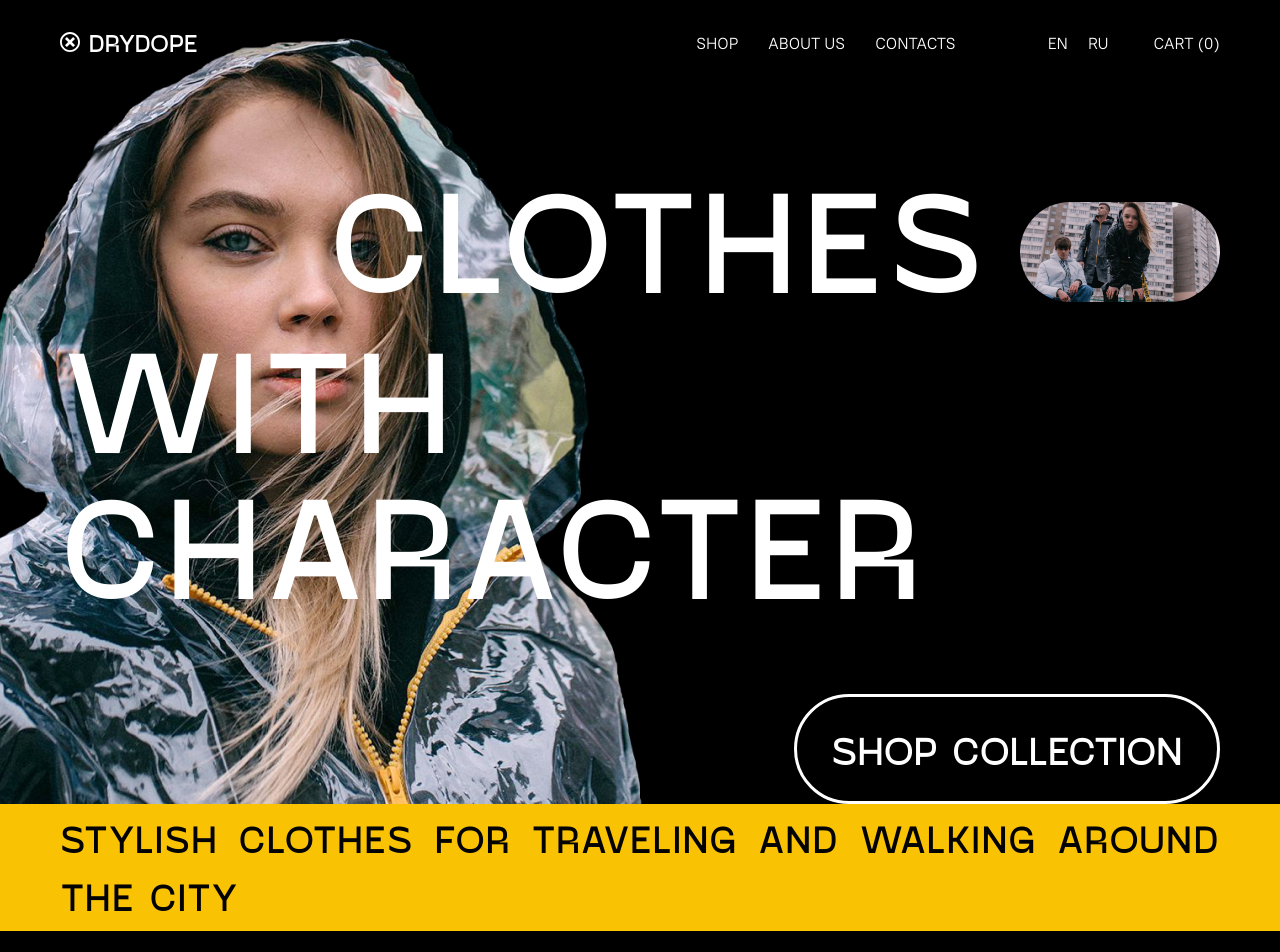
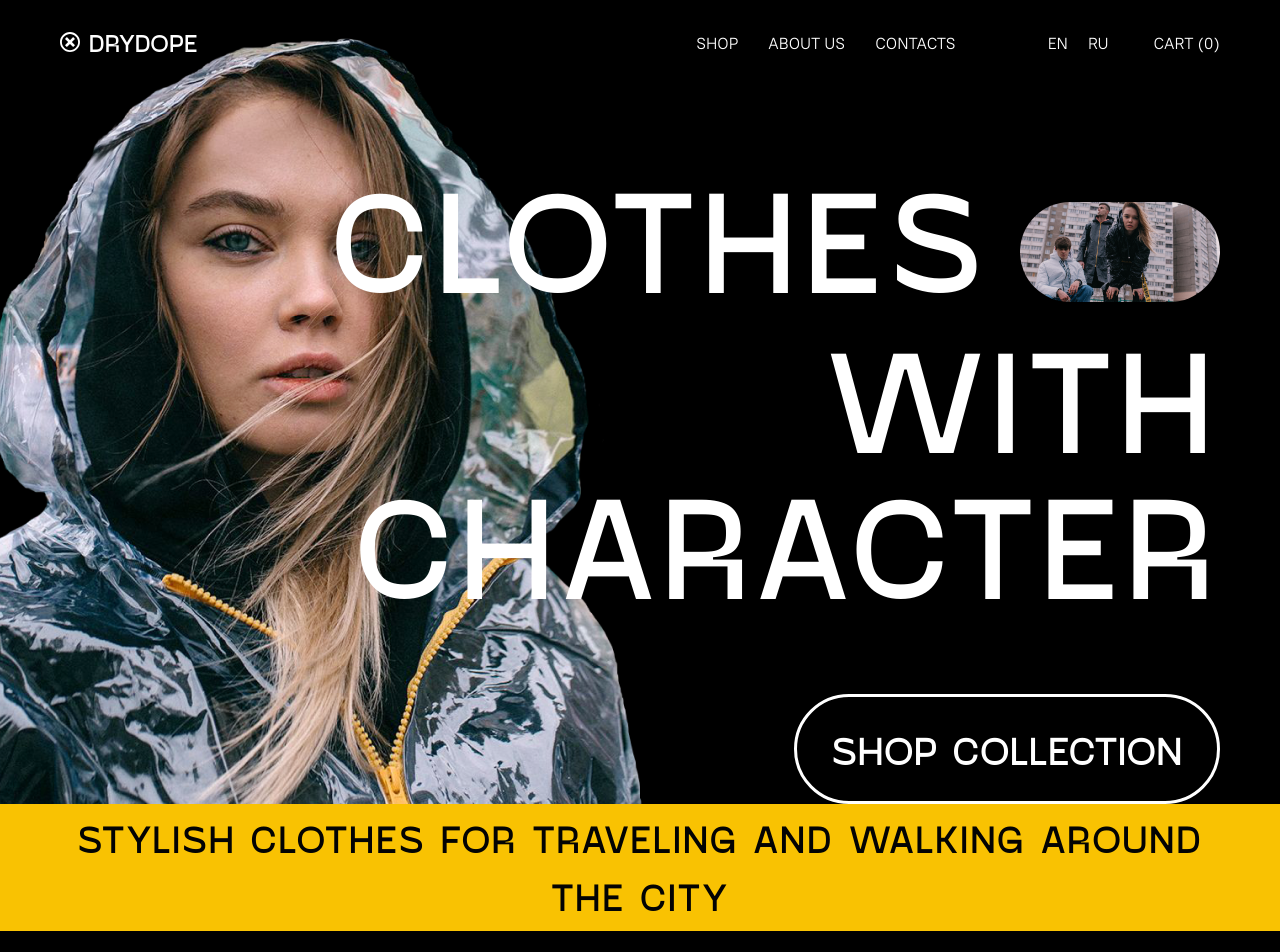
Before and after one commit to SergeyPush/drydope-vite, a React (Vite) app: page / in a window 1280 px wide. Shown: the top 952 px of the page. Built offline with nearby package versions, Linux system fonts and the light colour scheme.

Commit message:
Fixed header

```diff
--- a/src/components/Collection.jsx
+++ b/src/components/Collection.jsx
@@ -55,7 +55,7 @@ const ImageStyled = styled.div`
   background-size: auto;
   pointer-events: none;
   transition: all 0.4s ease-in-out;
-  overflow: hidden;
+
   /* transform: translateY(100px); */
 `;
 
@@ -73,6 +73,7 @@ const ParagraphStyled = styled.p`
   font-size: 16px;
   letter-spacing: 0.03em;
   text-transform: uppercase;
+  font-family: 'Gosha Sans', sans-serif;
 `;
 
 const ListStyled = styled.ul`
--- a/src/components/Header.jsx
+++ b/src/components/Header.jsx
@@ -88,7 +88,7 @@ const HeroStyled = styled.div`
 
   .title-bottom {
     margin-bottom: 80px;
-    text-align: justify;
+    text-align: right;
     width: 100%;
   }
 
@@ -119,7 +119,7 @@ const ParagraphStyled = styled.p`
   letter-spacing: 0.03em;
   text-transform: uppercase;
   color: #030303;
-  text-align: justify;
+  text-align: center;
   padding: 5px 60px;
 `;
 
```
